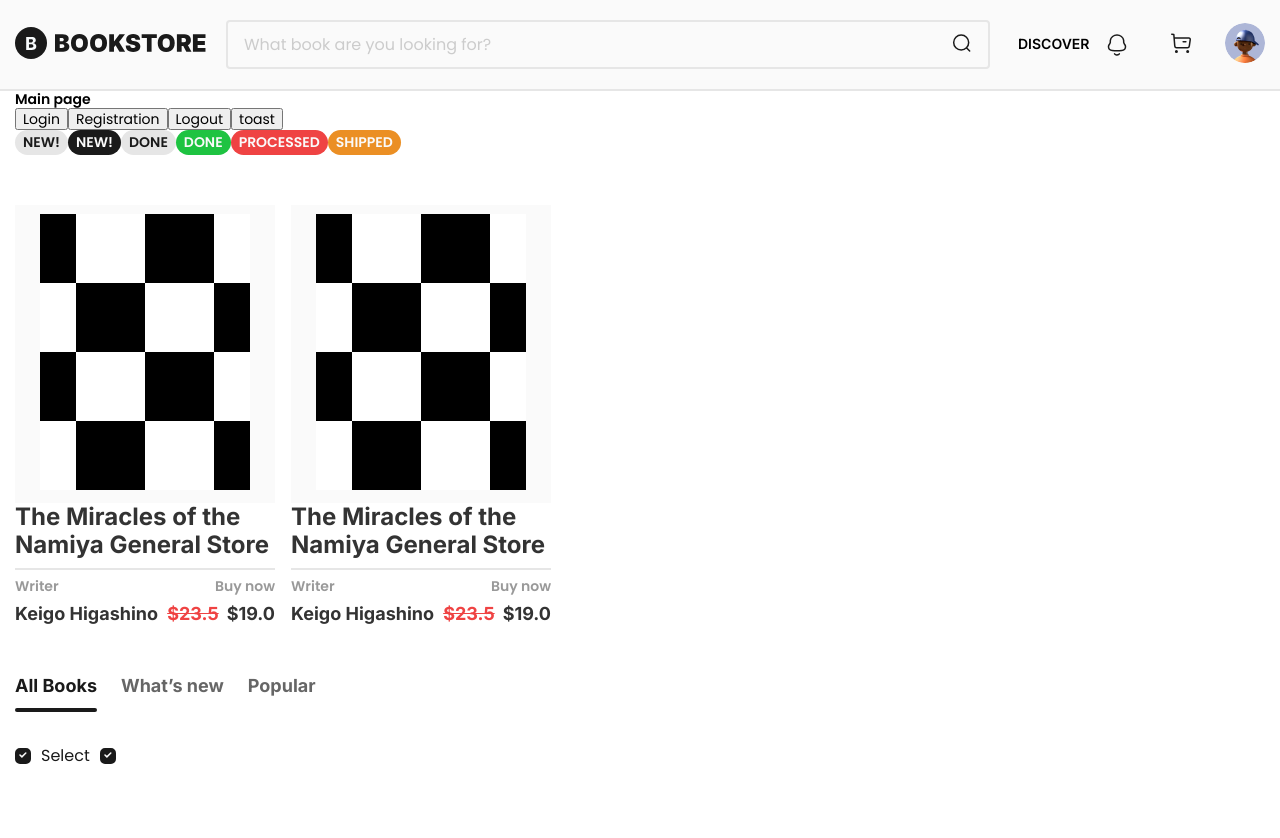
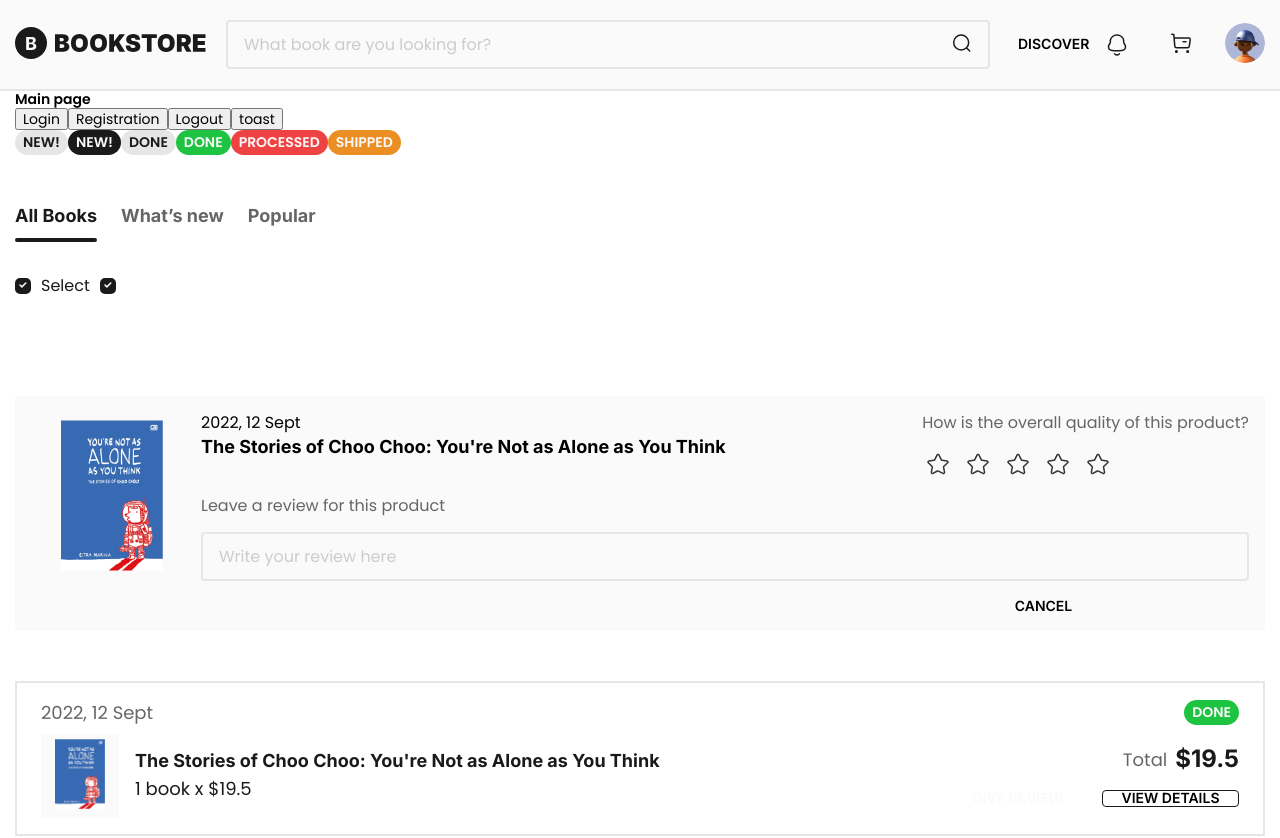
Before and after one commit to gapanovichV/bookstore-next, a Next.js app: page / in a window 1280 px wide. Shown: the top 838 px of the page. Built offline with nearby package versions, Linux system fonts and the light colour scheme.

Commit message:
feat: update card info

```diff
--- a/components/elements/Card/Card.tsx
+++ b/components/elements/Card/Card.tsx
@@ -1,4 +1,6 @@
 import clsx from "clsx"
+
+import type { BookParams } from "@/lib/database/models/book.model"
 
 import styles from "./Card.module.scss"
 
@@ -7,16 +9,17 @@ type CardSize = "small" | "medium" | "large" | "mobile"
 interface CardProps {
   className?: string
   size: CardSize
+  book: BookParams
 }
 
-export const Card = ({ className, size }: CardProps) => {
+export const Card = ({ className, size, book }: CardProps) => {
   return (
     <div className={clsx(styles.card, styles[size], className)}>
       <div className={clsx(styles.card__img)}>
-        <img src="/img/PicCardTEST.png" alt="Pic Card" />
+        <img src={book.imageUrl} alt="Picture Card" />
       </div>
       <div className={clsx(styles.card__info)}>
-        <p className={clsx(styles.card__info__title)}>The Miracles of the Namiya General Store</p>
+        <p className={clsx(styles.card__info__title)}>{book.title}</p>
         <div className={clsx(styles.card__info__line)}></div>
         <div className={clsx(styles.card__info__book)}>
           <div className={clsx(styles.card__info__book_top)}>
@@ -24,9 +27,14 @@ export const Card = ({ className, size }: CardProps) => {
             <p>Buy now</p>
           </div>
           <div className={clsx(styles.card__info__book_down)}>
-            <p className={clsx(styles.card__info__book_author)}>Keigo Higashino</p>
+            <p className={clsx(styles.card__info__book_author)}>{book.authors[0]}</p>
             <div className={clsx(styles.card__info__book_price)}>
-              <span className={clsx(styles.card__info__book_price_discont)}>$23.5</span>$19.0
+              {book.oldPrice && (
+                <span className={clsx(styles.card__info__book_price_discont)}>
+                  ${book.oldPrice}
+                </span>
+              )}
+              ${book.price}
             </div>
           </div>
         </div>
--- a/components/templates/MainPage/MainPage.tsx
+++ b/components/templates/MainPage/MainPage.tsx
@@ -50,10 +50,6 @@ const MainPage = () => {
           </Tag>
         </div>
         <div className={"test"}>
-          <Card size="medium" />
-          <Card size="medium" />
-        </div>
-        <div className={"test"}>
           <Tab
             position="horizontal"
             tabs={tabs}
--- a/lib/database/models/book.model.ts
+++ b/lib/database/models/book.model.ts
@@ -12,6 +12,8 @@ export interface BookParams extends Document {
   categories: string[]
   imageUrl: string
   language: string
+  price: number
+  oldPrice: number
 }
 
 const bookSchema = new Schema<BookParams>({
@@ -23,7 +25,9 @@ const bookSchema = new Schema<BookParams>({
   pageCount: { type: Number },
   categories: { type: [String], default: [] },
   imageUrl: { type: String },
-  language: { type: String }
+  language: { type: String },
+  price: { type: Number },
+  oldPrice: { type: Number }
 })
 
 const Book = models.Book || model("Book", bookSchema)
```
Also changed, not shown: components/modules/Discover/Content/Content.tsx (+5 -7 lines), components/templates/DiscoverPage/DiscoverPage.tsx (+0 -7 lines), types/books.type.ts (line endings or trailing spaces).
